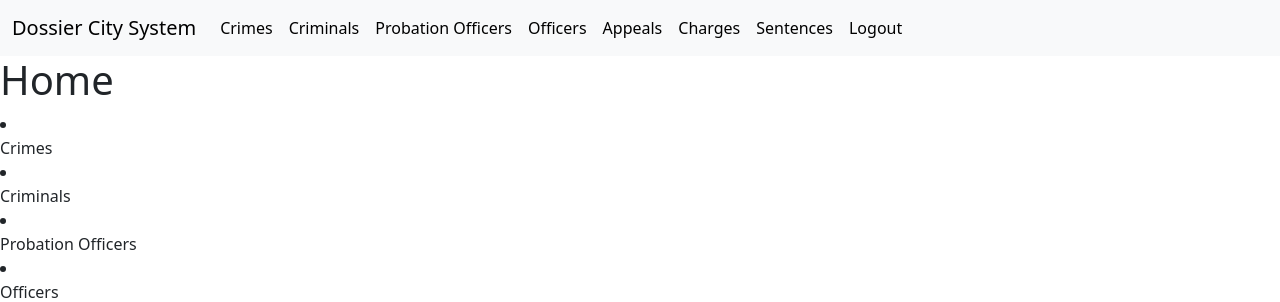
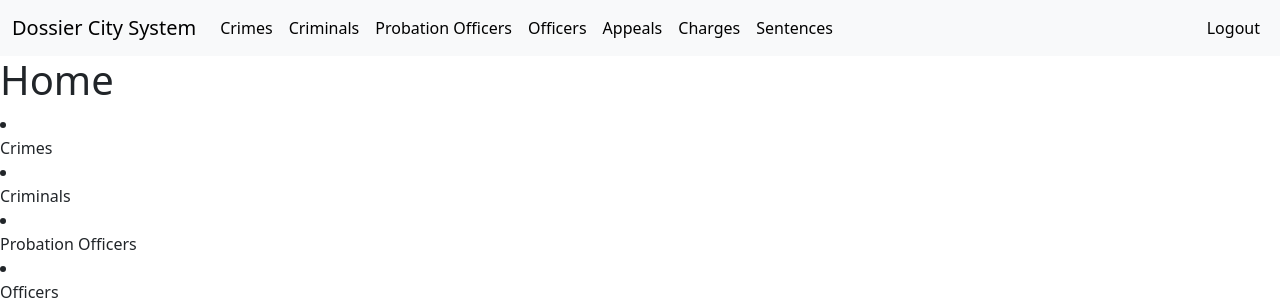
Before and after one commit to andylin2004/CSUY-3083-Project, a Flask app: page /home in a window 1280 px wide. Shown: the top 302 px of the page. Run offline with Flask 3, Linux system fonts and the light colour scheme.

Commit message:
made logout right aligned

```diff
--- a/templates/appeals.html
+++ b/templates/appeals.html
@@ -33,7 +33,9 @@
                 <li class="nav-item">
                     <a class="nav-link active" aria-current="page" href="sentences">Sentences</a>
                 </li>
-                <li class="nav-item">
+            </ul>
+            <ul class="navbar-nav ms-auto mb-2 mb-lg-0">
+                <li class="nav-item me-auto">
                     <a class="nav-link active" aria-current="page" href="/">Logout</a>
                 </li>
             </ul>
--- a/templates/charges.html
+++ b/templates/charges.html
@@ -33,7 +33,9 @@
                 <li class="nav-item">
                     <a class="nav-link active" aria-current="page" href="sentences">Sentences</a>
                 </li>
-                <li class="nav-item">
+            </ul>
+            <ul class="navbar-nav ms-auto mb-2 mb-lg-0">
+                <li class="nav-item me-auto">
                     <a class="nav-link active" aria-current="page" href="/">Logout</a>
                 </li>
             </ul>
--- a/templates/crimes.html
+++ b/templates/crimes.html
@@ -33,7 +33,9 @@
                 <li class="nav-item">
                     <a class="nav-link active" aria-current="page" href="sentences">Sentences</a>
                 </li>
-                <li class="nav-item">
+            </ul>
+            <ul class="navbar-nav ms-auto mb-2 mb-lg-0">
+                <li class="nav-item me-auto">
                     <a class="nav-link active" aria-current="page" href="/">Logout</a>
                 </li>
             </ul>
--- a/templates/criminals.html
+++ b/templates/criminals.html
@@ -33,7 +33,9 @@
                 <li class="nav-item">
                     <a class="nav-link active" aria-current="page" href="sentences">Sentences</a>
                 </li>
-                <li class="nav-item">
+            </ul>
+            <ul class="navbar-nav ms-auto mb-2 mb-lg-0">
+                <li class="nav-item me-auto">
                     <a class="nav-link active" aria-current="page" href="/">Logout</a>
                 </li>
             </ul>
--- a/templates/home.html
+++ b/templates/home.html
@@ -33,7 +33,9 @@
                 <li class="nav-item">
                     <a class="nav-link active" aria-current="page" href="sentences">Sentences</a>
                 </li>
-                <li class="nav-item">
+            </ul>
+            <ul class="navbar-nav ms-auto mb-2 mb-lg-0">
+                <li class="nav-item me-auto">
                     <a class="nav-link active" aria-current="page" href="/">Logout</a>
                 </li>
             </ul>
--- a/templates/officers.html
+++ b/templates/officers.html
@@ -33,7 +33,9 @@
                 <li class="nav-item">
                     <a class="nav-link active" aria-current="page" href="sentences">Sentences</a>
                 </li>
-                <li class="nav-item">
+            </ul>
+            <ul class="navbar-nav ms-auto mb-2 mb-lg-0">
+                <li class="nav-item me-auto">
                     <a class="nav-link active" aria-current="page" href="/">Logout</a>
                 </li>
             </ul>
--- a/templates/probation_officers.html
+++ b/templates/probation_officers.html
@@ -33,7 +33,9 @@
                 <li class="nav-item">
                     <a class="nav-link active" aria-current="page" href="sentences">Sentences</a>
                 </li>
-                <li class="nav-item">
+            </ul>
+            <ul class="navbar-nav ms-auto mb-2 mb-lg-0">
+                <li class="nav-item me-auto">
                     <a class="nav-link active" aria-current="page" href="/">Logout</a>
                 </li>
             </ul>
--- a/templates/sentences.html
+++ b/templates/sentences.html
@@ -33,7 +33,9 @@
                 <li class="nav-item">
                     <a class="nav-link active" aria-current="page" href="sentences">Sentences</a>
                 </li>
-                <li class="nav-item">
+            </ul>
+            <ul class="navbar-nav ms-auto mb-2 mb-lg-0">
+                <li class="nav-item me-auto">
                     <a class="nav-link active" aria-current="page" href="/">Logout</a>
                 </li>
             </ul>
```
